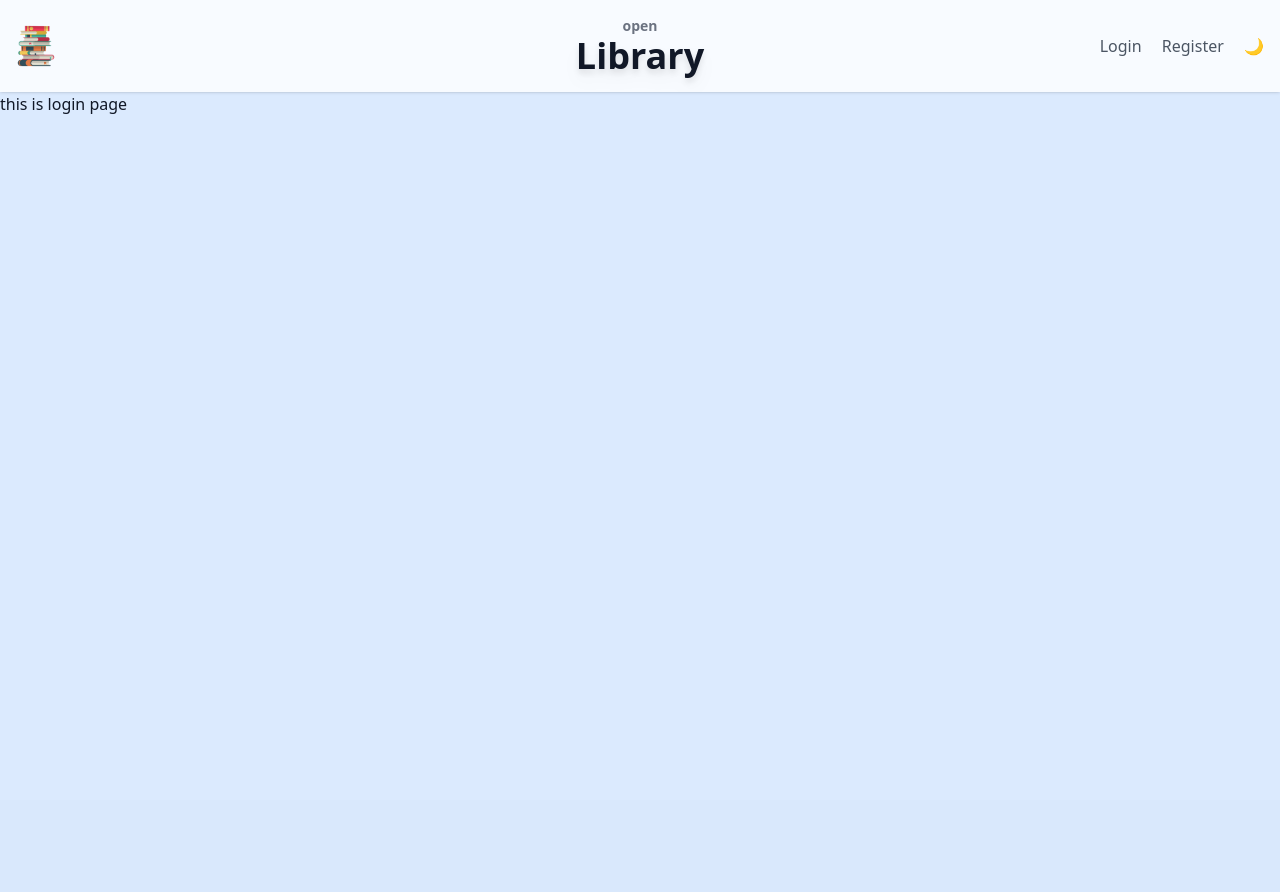
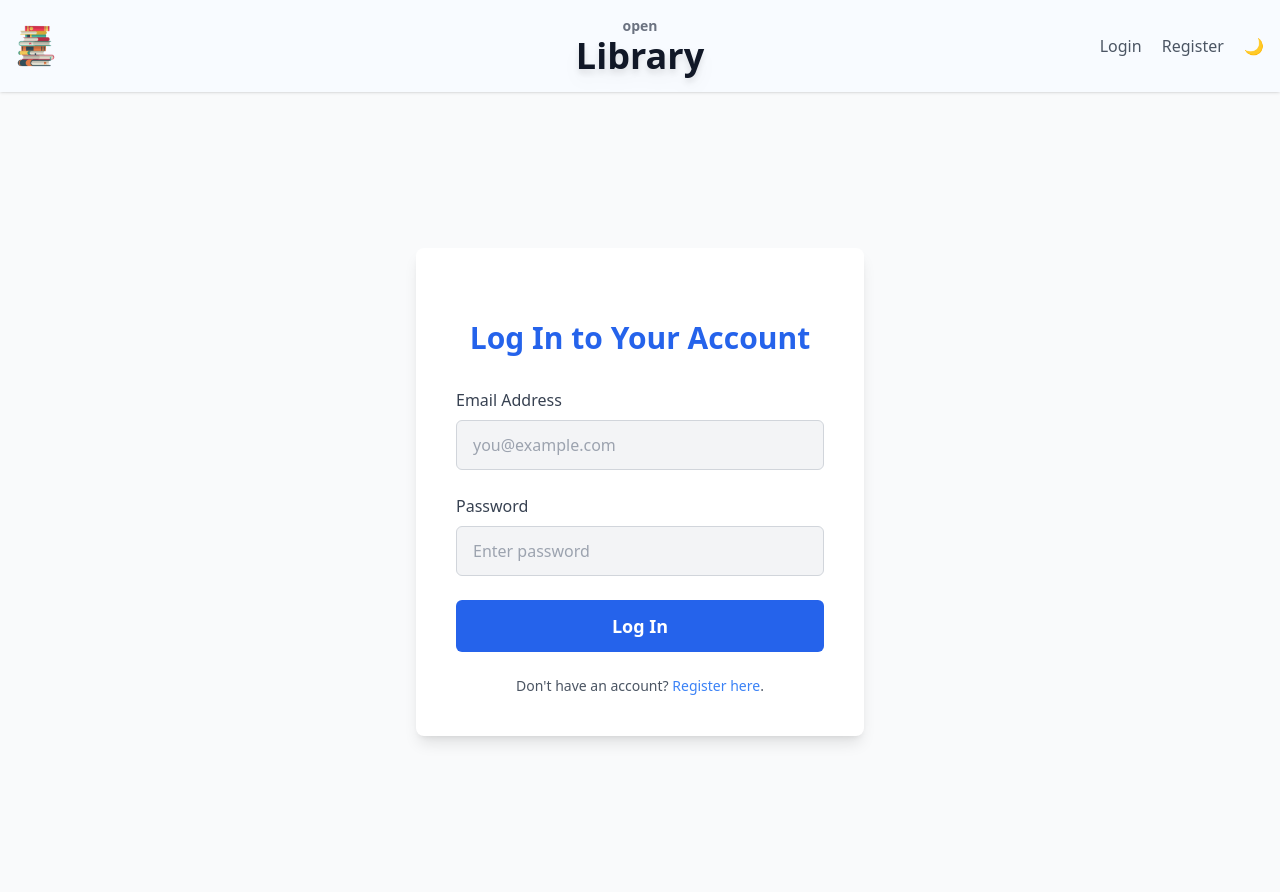
Before and after one commit to MitVasMit/book-Lybrary, a PHP site: page /login.php in a window 1280 px wide. Before the commit the page ends 114 px from the top, so only its background shows below. Run offline with PHP 8.4, Linux system fonts and the light colour scheme; some web fonts are replaced.

Commit message:
simple and functional login page done, later will expand with features like: Google login, remember me, forget password etc.

```diff
--- a/actions/register_action.php
+++ b/actions/register_action.php
@@ -1,7 +1,9 @@
 <?php
 require_once __DIR__ . '/../includes/autoload.php';
 
-session_start();
+if (session_status() === PHP_SESSION_NONE) {
+    session_start();
+}
 
 if ($_SERVER['REQUEST_METHOD'] === 'POST') {
     $name = trim($_POST['name'] ?? '');
@@ -46,7 +48,7 @@ if ($_SERVER['REQUEST_METHOD'] === 'POST') {
             $errors['failed_register'] = "Failed to save user. Please try again.";
         }
     }
-
+    // return with errors
     $_SESSION['errors'] = $errors;
     $_SESSION['old'] = ['name' => $name, 'email' => $email];
 
--- a/assets/css/output.css
+++ b/assets/css/output.css
@@ -763,6 +787,10 @@ video {
   padding: 2.5rem;
 }
 
+.p-3 {
+  padding: 0.75rem;
+}
+
 .px-4 {
   padding-left: 1rem;
   padding-right: 1rem;
@@ -821,6 +853,16 @@ video {
   line-height: 1.25rem;
 }
 
+.text-base {
+  font-size: 1rem;
+  line-height: 1.5rem;
+}
+
+.text-xs {
+  font-size: 0.75rem;
+  line-height: 1rem;
+}
+
 .font-bold {
   font-weight: 700;
 }
@@ -872,9 +918,24 @@ video {
   color: rgb(17 24 39 / var(--tw-text-opacity, 1));
 }
 
+.text-green-300 {
+  --tw-text-opacity: 1;
+  color: rgb(134 239 172 / var(--tw-text-opacity, 1));
+}
+
+.text-red-600 {
+  --tw-text-opacity: 1;
+  color: rgb(220 38 38 / var(--tw-text-opacity, 1));
+}
+
 .text-white {
   --tw-text-opacity: 1;
   color: rgb(255 255 255 / var(--tw-text-opacity, 1));
+}
+
+.text-red-700 {
+  --tw-text-opacity: 1;
+  color: rgb(185 28 28 / var(--tw-text-opacity, 1));
 }
 
 .underline {
--- a/database/init.sql
+++ b/database/init.sql
@@ -16,6 +16,6 @@ VALUES (
   'Admin',
   'admin@example.com',
   -- Passwort: admin123 (hashed with bcrypt)
-  '$2y$10$E4ulqIXPr0Tdb.3hAcvSt.F9MvIsc5rCMFSEqazZMGk1K/IBkT8B6',
+  '$2y$10$1UzXVfrOEdsjFql67/Mp2Oahd9YRY1O1yiEdMzoeAIuNyLcAfsr3u',
   'admin'
 );
--- a/includes/header.php
+++ b/includes/header.php
@@ -1,3 +1,10 @@
+<?php
+if (session_status() === PHP_SESSION_NONE) {
+    session_start();
+}
+$user = $_SESSION['user'] ?? null;
+?>
+
 <!DOCTYPE html>
 <html lang="en">
 
@@ -29,8 +36,27 @@
             </div>
 
             <nav class="w-1/3 text-right space-x-4">
-                <a href="/login.php" class="text-gray-600 hover:text-blue-600 font-medium">Login</a>
-                <a href="../public/register.php" class="text-gray-600 hover:text-blue-600 font-medium">Register</a>
+                <?php if (!$user): ?>
+                    <a href="../public/login.php" class="text-gray-600 hover:text-blue-600 inline-flex items-center font-medium">Login</a>
+                    <a href="../public/register.php" class="text-gray-600 hover:text-blue-600 inline-flex items-center font-medium">Register</a>
+                <?php else: ?>
+                    <span class="text-sm text-gray-600 dark:text-gray-300">
+                        Welcome, <strong><?= htmlspecialchars($user['name']) ?></strong>
+                    </span>
+
+                    <?php if ($user['role'] === 'admin'): ?>
+                        <a href="../admin/dashboard.php" class="text-blue-600 font-semibold">Admin Panel</a>
+                    <?php endif; ?>
+
+                    <a href="../actions/logout.php" class="inline-flex items-center gap-1 text-gray-600 hover:text-blue-600 font-medium">
+                        <svg xmlns="http://www.w3.org/2000/svg" class="w-5 h-3" fill="none" viewBox="0 0 24 24" stroke="currentColor">
+                            <path stroke-linecap="round" stroke-linejoin="round" stroke-width="2"
+                                d="M17 16l4-4m0 0l-4-4m4 4H7m6 4v1a2 2 0 01-2 2H7a2 2 0 01-2-2V7a2 2 0 012-2h4a2 2 0 012 2v1" />
+                        </svg>
+                        Logout
+                    </a>
+                <?php endif; ?>
+
                 <button id="darkToggle" class="ml-2 text-gray-600 dark:text-gray-300 hover:text-yellow-500" title="Toggle Dark Mode">
                     🌙
                 </button>
--- a/public/login.php
+++ b/public/login.php
@@ -1,11 +1,58 @@
 <?php
 include('../includes/header.php');
-session_start();
+if (session_status() === PHP_SESSION_NONE) {
+    session_start();
+}
+
 ?>
 
-<div>
-    <h1><?= !empty($_SESSION['success']) ? $_SESSION['success'] : ''; ?></h1>
-    this is login page
+<div class="min-h-screen flex items-center justify-center px-4 bg-gray-50 dark:bg-gray-900">
+    <div class="bg-white dark:bg-gray-800 shadow-lg rounded-lg p-10 max-w-md w-full">
+
+        <div class="mb-2 p-3 text-center text-bold text-green-300 rounded-md">
+            <?= !empty($_SESSION['success']) ? $_SESSION['success'] : ''; ?>
+        </div>
+
+
+        <h2 class="text-3xl font-extrabold text-center text-blue-600 mb-8">Log In to Your Account</h2>
+        <small class="mb-2 block text-center text-base block font-semibold text-red-700 dark:text-red-300"><?= !empty($_SESSION['errors']['login']) ? $_SESSION['errors']['login'] : ''; ?></small>
+
+        <form action="../actions/login_action.php" method="POST" class="space-y-6">
+            <div>
+                <label for="email" class="block mb-2 font-medium text-gray-700 dark:text-gray-200">Email Address</label>
+                <input
+                    type="email"
+                    id="email"
+                    name="email"
+                    placeholder="you@example.com"
+                    value="<?= htmlspecialchars($_SESSION['old']['email'] ?? '') ?>"
+                    class="w-full px-4 py-3 rounded-md border border-gray-300 dark:border-gray-600 bg-gray-100 dark:bg-gray-700 text-gray-900 dark:text-gray-100 focus:outline-none focus:ring-2 focus:ring-blue-500" />
+                <small class="block font-semibold text-red-700 dark:text-red-300"><?= !empty($_SESSION['errors']['email']) ? $_SESSION['errors']['email'] : ''; ?></small>
+            </div>
+
+            <div>
+                <label for="password" class="block mb-2 font-medium text-gray-700 dark:text-gray-200">Password</label>
+                <input
+                    type="password"
+                    id="password"
+                    name="password"
+                    placeholder="Enter password"
+                    class="w-full px-4 py-3 rounded-md border border-gray-300 dark:border-gray-600 bg-gray-100 dark:bg-gray-700 text-gray-900 dark:text-gray-100 focus:outline-none focus:ring-2 focus:ring-blue-500" />
+                <small class="block font-semibold text-red-700 dark:text-red-300"><?= !empty($_SESSION['errors']['password']) ? $_SESSION['errors']['password'] : ''; ?></small>
+            </div>
+
+            <button
+                type="submit"
+                class="w-full bg-blue-600 hover:bg-blue-700 transition-colors text-white py-3 rounded-md font-semibold text-lg">
+                Log In
+            </button>
+        </form>
+
+        <p class="text-center mt-6 text-gray-600 dark:text-gray-300 text-sm">
+            Don't have an account?
+            <a href="register.php" class="text-blue-500 hover:underline font-medium">Register here</a>.
+        </p>
+    </div>
 </div>
 
 
```
Also changed, not shown: other parts of assets/css/output.css (+45 -0 lines), actions/login_action.php (added, +49 -0 lines), actions/logout.php (added, +8 -0 lines), admin/dashboard.php (added, +11 -0 lines), includes/classes/user.php (+15 -9 lines), public/register.php (+7 -12 lines).
